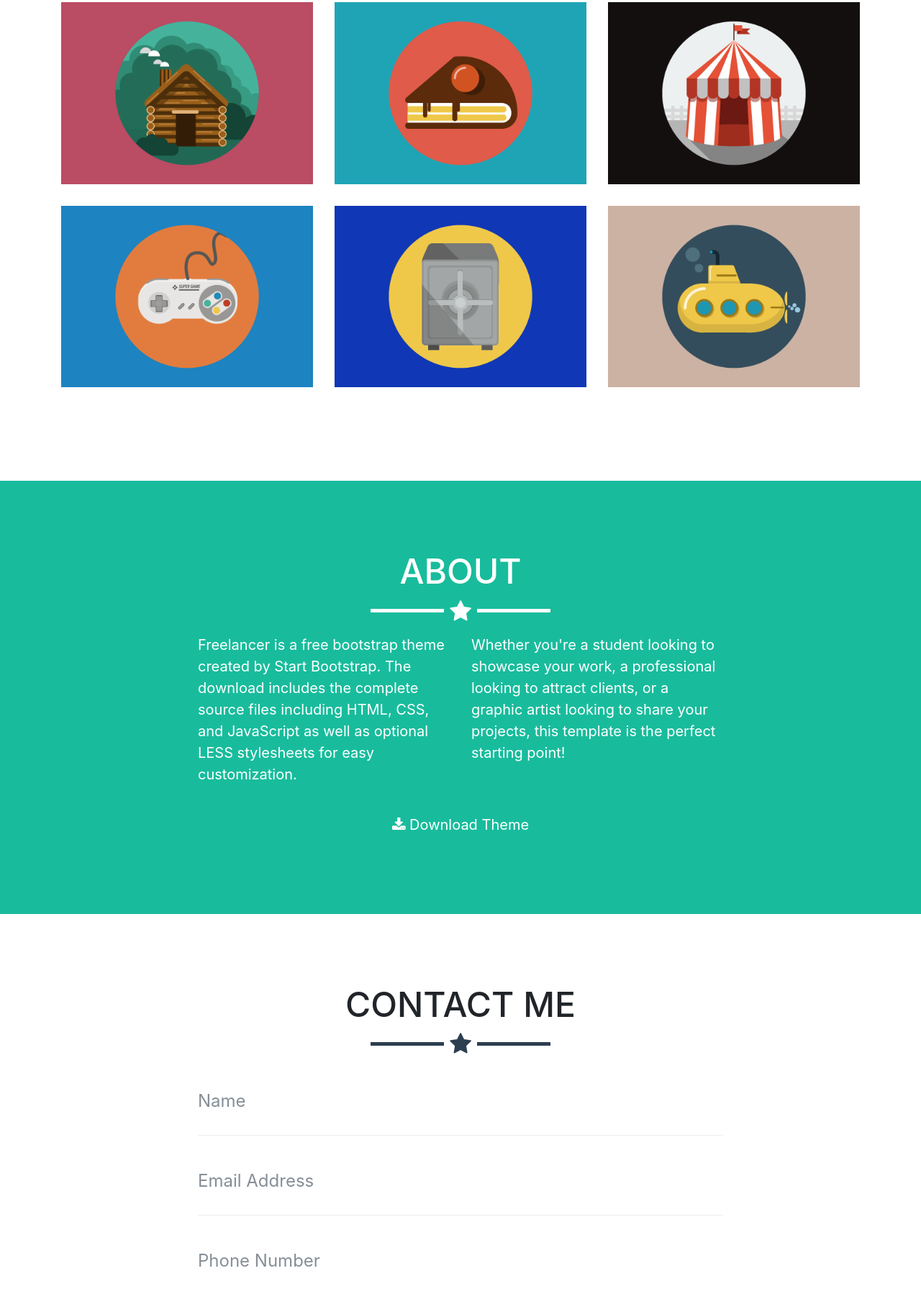
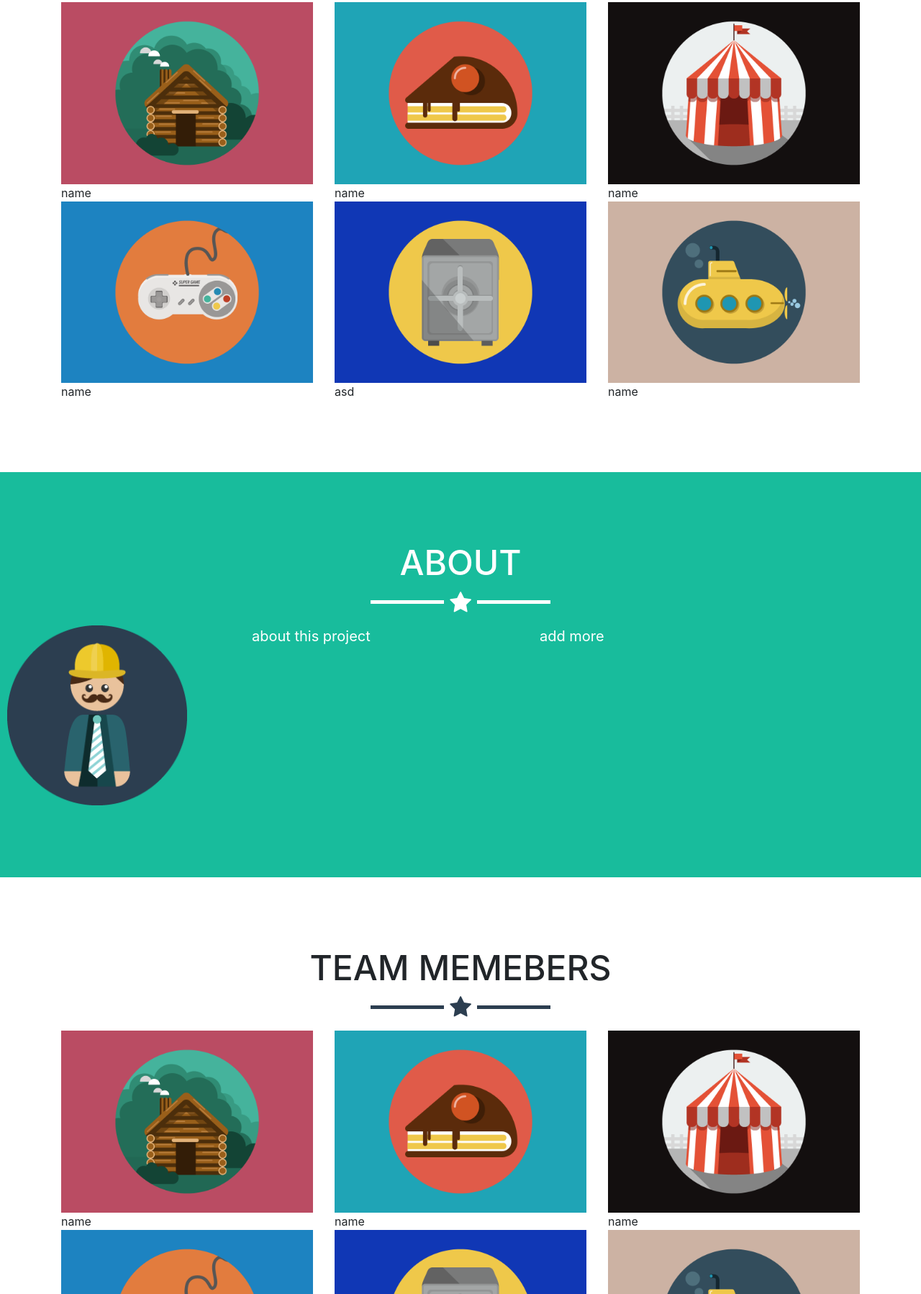
Before and after one commit to CSCI577a-f17-team04/Class-website, a website with bundled scripts: page index.html in a window 1280 px wide. Shown: the part 1002-2800 px from the top of the page at 72% size. Built offline with nearby package versions, Linux system fonts and the light colour scheme.

Commit message:
update about team member part

```diff
--- a/index.html
+++ b/index.html
@@ -36,7 +36,7 @@
         <div class="collapse navbar-collapse" id="navbarResponsive">
           <ul class="navbar-nav ml-auto">
             <li class="nav-item">
-              <a class="nav-link js-scroll-trigger" href="#portfolio">Portfolio</a>
+              <a class="nav-link js-scroll-trigger" href="#teamMemeber">Portfolio</a>
             </li>
             <li class="nav-item">
               <a class="nav-link js-scroll-trigger" href="#about">About</a>
@@ -62,69 +62,75 @@
     </header>
 
     <!-- Portfolio Grid Section -->
-    <section id="portfolio">
+    <section id="ProjectDomain">
         <div class="container">
-        <h2 class="text-center">Portfolio</h2>
+            <h2 class="text-center">Project Domain</h2>
             <hr class="star-primary">
             <div class="row">
                 <div class="col-sm-4 portfolio-item">
-            <a class="portfolio-link" href="#portfolioModal1" data-toggle="modal">
+                    <!--<a class="portfolio-link" href="#portfolioModal1" data-toggle="modal">
                       <div class="caption">
                         <div class="caption-content">
                           <i class="fa fa-search-plus fa-3x"></i>
                         </div>
-              </div>
+                      </div>-->
                     <img class="img-fluid" src="img/portfolio/cabin.png" alt="">
+                    <div>name</div>
                     </a>
                 </div>
                 <div class="col-sm-4 portfolio-item">
-            <a class="portfolio-link" href="#portfolioModal2" data-toggle="modal">
+                    <!--<a class="portfolio-link" href="#portfolioModal2" data-toggle="modal">
                      <div class="caption">
                        <div class="caption-content">
                          <i class="fa fa-search-plus fa-3x"></i>
                        </div>
-              </div>
+                     </div>-->
                     <img class="img-fluid" src="img/portfolio/cake.png" alt="">
+                    <div>name</div>
                     </a>
                 </div>
                 <div class="col-sm-4 portfolio-item">
-            <a class="portfolio-link" href="#portfolioModal3" data-toggle="modal">
+                    <!--<a class="portfolio-link" href="#portfolioModal3" data-toggle="modal">
                      <div class="caption">
                        <div class="caption-content">
                          <i class="fa fa-search-plus fa-3x"></i>
                        </div>
-              </div>
+                     </div>-->
                     <img class="img-fluid" src="img/portfolio/circus.png" alt="">
+                    <div>name</div>
                     </a>
                 </div>
                 <div class="col-sm-4 portfolio-item">
-            <a class="portfolio-link" href="#portfolioModal4" data-toggle="modal">
+                    <!--<a class="portfolio-link" href="#portfolioModal4" data-toggle="modal">
                      <div class="caption">
                        <div class="caption-content">
                          <i class="fa fa-search-plus fa-3x"></i>
                        </div>
-              </div>
+                     </div>-->
                     <img class="img-fluid" src="img/portfolio/game.png" alt="">
+                    <div>name</div>
                     </a>
                 </div>
                 <div class="col-sm-4 portfolio-item">
-            <a class="portfolio-link" href="#portfolioModal5" data-toggle="modal">
+                    <!--<a class="portfolio-link" href="#portfolioModal5" data-toggle="modal">
                      <div class="caption">
                        <div class="caption-content">
                          <i class="fa fa-search-plus fa-3x"></i>
                        </div>
-              </div>
+                     </div>-->
                     <img class="img-fluid" src="img/portfolio/safe.png" alt="">
+                    <div>asd</div>
                     </a>
                 </div>
                 <div class="col-sm-4 portfolio-item">
-            <a class="portfolio-link" href="#portfolioModal6" data-toggle="modal">
+                    <!-- <a class="portfolio-link" href="#portfolioModal6" data-toggle="modal">
                       <div class="caption">
                         <div class="caption-content">
                           <i class="fa fa-search-plus fa-3x"></i>
                         </div>
-              </div>
+                      </div>-->
                     <img class="img-fluid" src="img/portfolio/submarine.png" alt="">
+                    <div>name</div>
                     </a>
                 </div>
             </div>
@@ -135,23 +141,104 @@
     <section class="success" id="about">
       <div class="container">
         <h2 class="text-center">About</h2>
+
         <hr class="star-light">
-        <div class="row">
+        <div class="row" style="margin-left: -75px ">
+            <img style="width: 250px; height: 250px" src="img/profile.png" alt="">
           <div class="col-lg-4 ml-auto">
-            <p>Freelancer is a free bootstrap theme created by Start Bootstrap. The download includes the complete source files including HTML, CSS, and JavaScript as well as optional LESS stylesheets for easy customization.</p>
+
+            <p>about this project</p>
           </div>
           <div class="col-lg-4 mr-auto">
-            <p>Whether you're a student looking to showcase your work, a professional looking to attract clients, or a graphic artist looking to share your projects, this template is the perfect starting point!</p>
+            <p>add more </p>
           </div>
-          <div class="col-lg-8 mx-auto text-center">
+          <!--<div class="col-lg-8 mx-auto text-center">
             <a href="#" class="btn btn-lg btn-outline">
               <i class="fa fa-download"></i>
               Download Theme
+            </a>
+          </div>-->
+        </div>
+      </div>
+    </section>
+
+    <!-- Portfolio Grid Section -->
+    <section id="teamMemeber">
+      <div class="container">
+        <h2 class="text-center">Team Memebers</h2>
+        <hr class="star-primary">
+        <div class="row">
+          <div class="col-sm-4 portfolio-item">
+            <!--<a class="portfolio-link" href="#portfolioModal1" data-toggle="modal">
+              <div class="caption">
+                <div class="caption-content">
+                  <i class="fa fa-search-plus fa-3x"></i>
+                </div>
+              </div>-->
+              <img class="img-fluid" src="img/portfolio/cabin.png" alt="">
+            <div>name</div>
+            </a>
+          </div>
+          <div class="col-sm-4 portfolio-item">
+            <!--<a class="portfolio-link" href="#portfolioModal2" data-toggle="modal">
+             <div class="caption">
+               <div class="caption-content">
+                 <i class="fa fa-search-plus fa-3x"></i>
+               </div>
+             </div>-->
+             <img class="img-fluid" src="img/portfolio/cake.png" alt="">
+            <div>name</div>
+           </a>
+         </div>
+         <div class="col-sm-4 portfolio-item">
+           <!--<a class="portfolio-link" href="#portfolioModal3" data-toggle="modal">
+            <div class="caption">
+              <div class="caption-content">
+                <i class="fa fa-search-plus fa-3x"></i>
+              </div>
+            </div>-->
+            <img class="img-fluid" src="img/portfolio/circus.png" alt="">
+           <div>name</div>
+          </a>
+        </div>
+        <div class="col-sm-4 portfolio-item">
+          <!--<a class="portfolio-link" href="#portfolioModal4" data-toggle="modal">
+           <div class="caption">
+             <div class="caption-content">
+               <i class="fa fa-search-plus fa-3x"></i>
+             </div>
+           </div>-->
+           <img class="img-fluid" src="img/portfolio/game.png" alt="">
+          <div>name</div>
+         </a>
+       </div>
+       <div class="col-sm-4 portfolio-item">
+         <!--<a class="portfolio-link" href="#portfolioModal5" data-toggle="modal">
+          <div class="caption">
+            <div class="caption-content">
+              <i class="fa fa-search-plus fa-3x"></i>
+            </div>
+          </div>-->
+          <img class="img-fluid" src="img/portfolio/safe.png" alt="">
+         <div>asd</div>
+        </a>
+      </div>
+      <div class="col-sm-4 portfolio-item">
+        <!-- <a class="portfolio-link" href="#portfolioModal6" data-toggle="modal">
+          <div class="caption">
+            <div class="caption-content">
+              <i class="fa fa-search-plus fa-3x"></i>
+            </div>
+          </div>-->
+          <img class="img-fluid" src="img/portfolio/submarine.png" alt="">
+          <div>name</div>
         </a>
       </div>
     </div>
   </div>
 </section>
+
+
 
     <!-- Contact Section -->
     <section id="contact">
```
Also changed, not shown: img/portfolio/linxia.JPG (added). Lines whose indentation alone changed are shown as unchanged.
